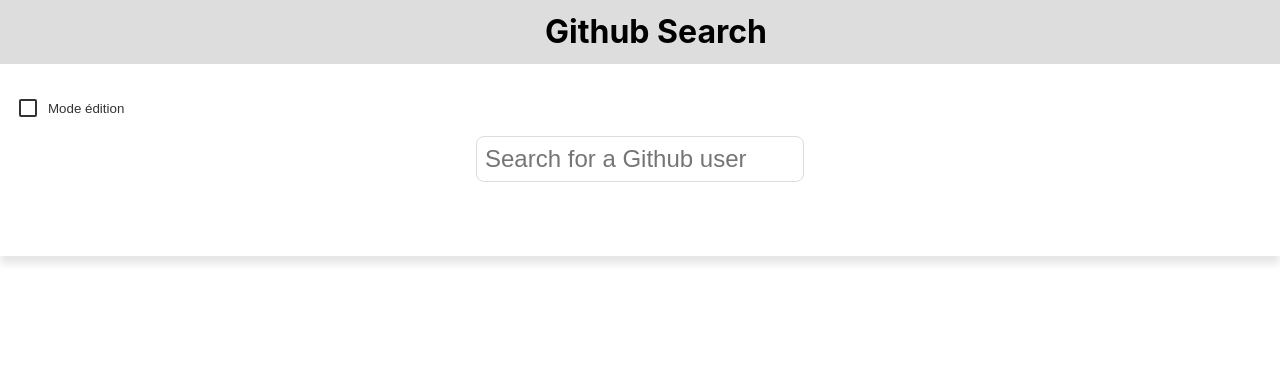
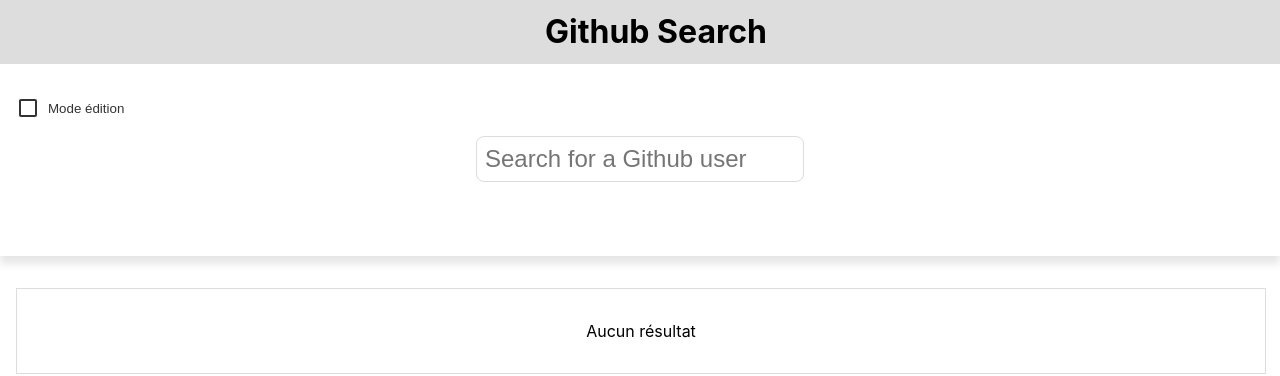
Before and after one commit to Bryndille1701/fulll-frontend, a React (Create React App) app: page / in a window 1280 px wide. Shown: the top 376 px of the page. Built offline with nearby package versions, Linux system fonts and the light colour scheme.

Commit message:
Better feedback for loading state

```diff
--- a/src/App.css
+++ b/src/App.css
@@ -120,7 +120,9 @@
   border: 1px solid #dddddd;
   padding: 1rem;
 }
-
+.items-grid.is-centered {
+  justify-content: center;
+}
 .item-card {
   /* 20% width minus 4/5 of the gutter */
   width: calc(20% - 0.8rem);
--- a/src/components/Grid.tsx
+++ b/src/components/Grid.tsx
@@ -17,10 +17,14 @@
   editMode,
 }: GridProps) => {
   return (
-    <div className="items-grid">
+    <div
+      className={`items-grid${loading || !items.length ? ' is-centered' : ''}`}
+    >
       <>
-        {loading && <p>Loading...</p>}
+        {loading && <p>Chargement...</p>}
+        {!items.length && !loading && <p>Aucun résultat</p>}
         {items &&
+          !loading &&
           items.length > 0 &&
           items.map((item, idx) => (
             <GithubCard
--- a/src/components/Main.tsx
+++ b/src/components/Main.tsx
@@ -24,6 +24,7 @@
       setMessage('');
       const getUser = async (debouncedInput: string) => {
         setLoading(true);
+        setItems([]);
         const data = await getGithubUser(debouncedInput);
         setLoading(false);
         if (data.message) {
@@ -32,8 +33,10 @@
           if (data.total_count && data.total_count > 0) {
             setSelected([]);
             setItems(data.items);
+            setMessage('');
           } else {
-            setMessage('No results found');
+            setItems([]);
+            setMessage('');
           }
         } else if (data.message) {
           setMessage(data.message);
@@ -65,7 +68,6 @@
           />
         )}
       </header>
-      {items && items.length > 0 && (
       <Grid
         selected={selected}
         setSelected={setSelected}
@@ -73,7 +75,6 @@
         loading={loading}
         editMode={editMode}
       />
-      )}
     </main>
   );
 };
```
Lines whose indentation alone changed are shown as unchanged.
